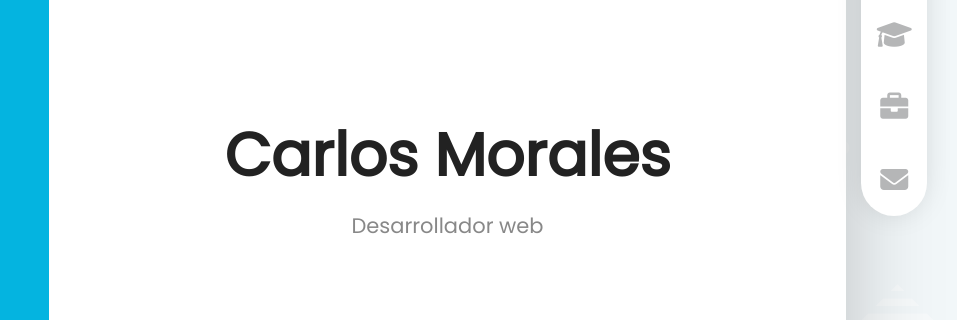
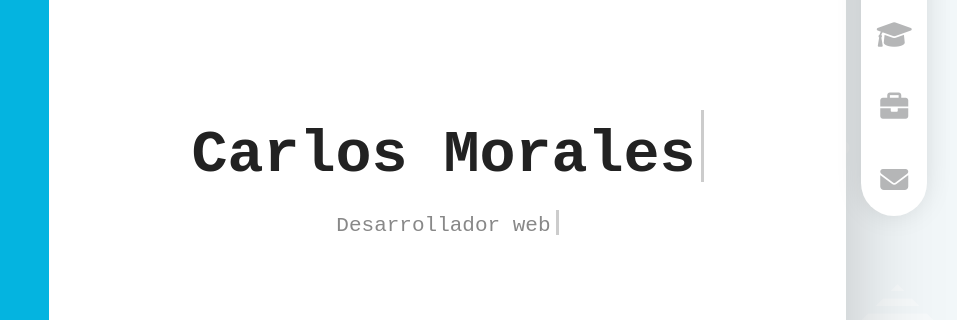
Before and after one commit to CarlosMorales34/Portfolio__Dev, a plain HTML site: page index.html in a window 1280 px wide. Shown: the part 224-544 px from the top of the page, 323-1280 px from the left. Drawn offline with Linux system fonts and the light colour scheme.

Commit message:
cambios en la reseña: se añadio una reseña. Se añadio un efecto al index.html, y se agrego la experiencia de la reseña

```diff
--- a/assets-proyecto1/css/style.css
+++ b/assets-proyecto1/css/style.css
@@ -159,6 +159,31 @@ body{
     position: absolute;
     bottom: 2rem;
     font-size: 1.2rem;
+}
+/* Contenedor principal */
+.texto-escritura{
+    overflow: hidden;
+    white-space: nowrap;
+    font-family: monospace;
+    opacity: 0;
+}
+.texto-escritura::after {
+    content: "|";
+    display: inline-block;
+    width: 3px;
+    height: 1.2em; /* Ajusta la altura según tu preferencia */
+    background-color: #000;
+    margin-left: 5px; /* Espacio entre el texto y la barra */
+    animation: parpadeo .8s infinite;
+}
+
+@keyframes parpadeo {
+    0%, 100% {
+        opacity: 1;
+    }
+    50% {
+        opacity: 0;
+    }
 }
 /* Contenedor principal */
 .layout__content{
--- a/assets-proyecto1/js/script.js
+++ b/assets-proyecto1/js/script.js
@@ -36,6 +36,61 @@ document.addEventListener("DOMContentLoaded", (event) => {
         }
     });
 });
+// EFECTO TEXTO
+const frasesDesarrollador = [
+    "Desarrollador web",
+    "Apasionado por la tecnología",
+    "Constructor de soluciones digitales",
+    "Innovador en el mundo web",
+  ];
+
+  function escribirTexto(elemento, texto, velocidad) {
+    elemento.innerHTML = "";
+    const longitud = texto.length;
+    let i = 0;
+
+    function agregarLetra() {
+      elemento.innerHTML += texto.charAt(i);
+      i++;
+
+      if (i < longitud) {
+        setTimeout(agregarLetra, velocidad);
+      }
+    }
+
+    agregarLetra();
+  }
+
+  function mostrarTexto(elemento) {
+    elemento.style.opacity = 1;
+  }
+
+  function cambiarFraseDesarrollador(elemento, frases, velocidad) {
+    let indiceFrase = 0;
+
+    function cambiarFrase() {
+      const fraseActual = frases[indiceFrase];
+      escribirTexto(elemento, fraseActual, velocidad);
+      indiceFrase = (indiceFrase + 1) % frases.length;
+    }
+
+    setInterval(cambiarFrase, 3000); // Cambia la frase cada 5 segundos
+  }
+
+  function iniciarEscritura() {
+    const nombreElemento = document.getElementById("frase1");
+    const jobElemento = document.getElementById("frase2");
+    const velocidad = 50;
+
+    mostrarTexto(nombreElemento);
+    setTimeout(() => {
+      mostrarTexto(jobElemento);
+      escribirTexto(jobElemento, frasesDesarrollador[0], velocidad);
+      cambiarFraseDesarrollador(jobElemento, frasesDesarrollador, velocidad);
+    }, 1000); // Espera 1 segundo antes de mostrar y escribir el segundo elemento
+  }
+
+  iniciarEscritura();
 // VALIDAR FORM
 function validarFormulario() {
     // Obtén los valores de los campos
--- a/index.html
+++ b/index.html
@@ -15,6 +15,7 @@
 </head>
 
 <body>
+
     <!-- Layout principal -->
         <div class="layout">
 
@@ -114,14 +115,14 @@
             </div>
 
             <!-- Contenido principal -->
-            <main class="layout__content">
+            <main class="layout__content" id="container__texto">
                 <section class="content__page">
-                    <h1 class="page__name">Carlos Morales</h1>
-                    <h2 class="page__job">Desarrollador web</h2>
+                    <h1 class="page__name texto-escritura" id="frase1">Carlos Morales</h1>
+                    <h2 class="page__job texto-escritura" id="frase2"></h2>
                 </section>
 
             </main>
-        </div>
+        </div>kz
     <script src="./assets-proyecto1/js/script.js" defer></script>
 </body>
 
```
Also changed, not shown: aboutMe.html (+7 -7 lines), estudios.html (+55 -40 lines), portfolio.html (+1 -1 lines).
